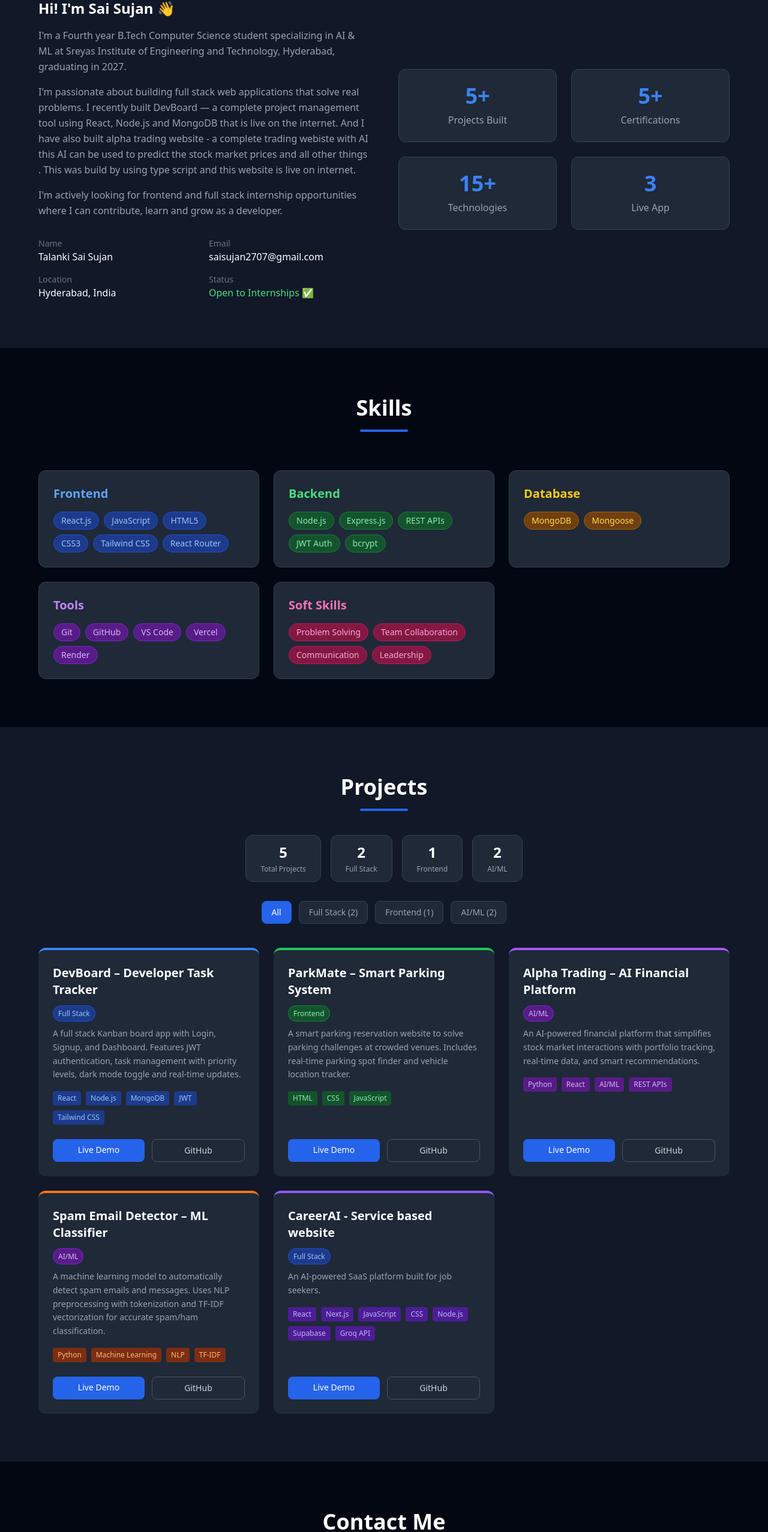
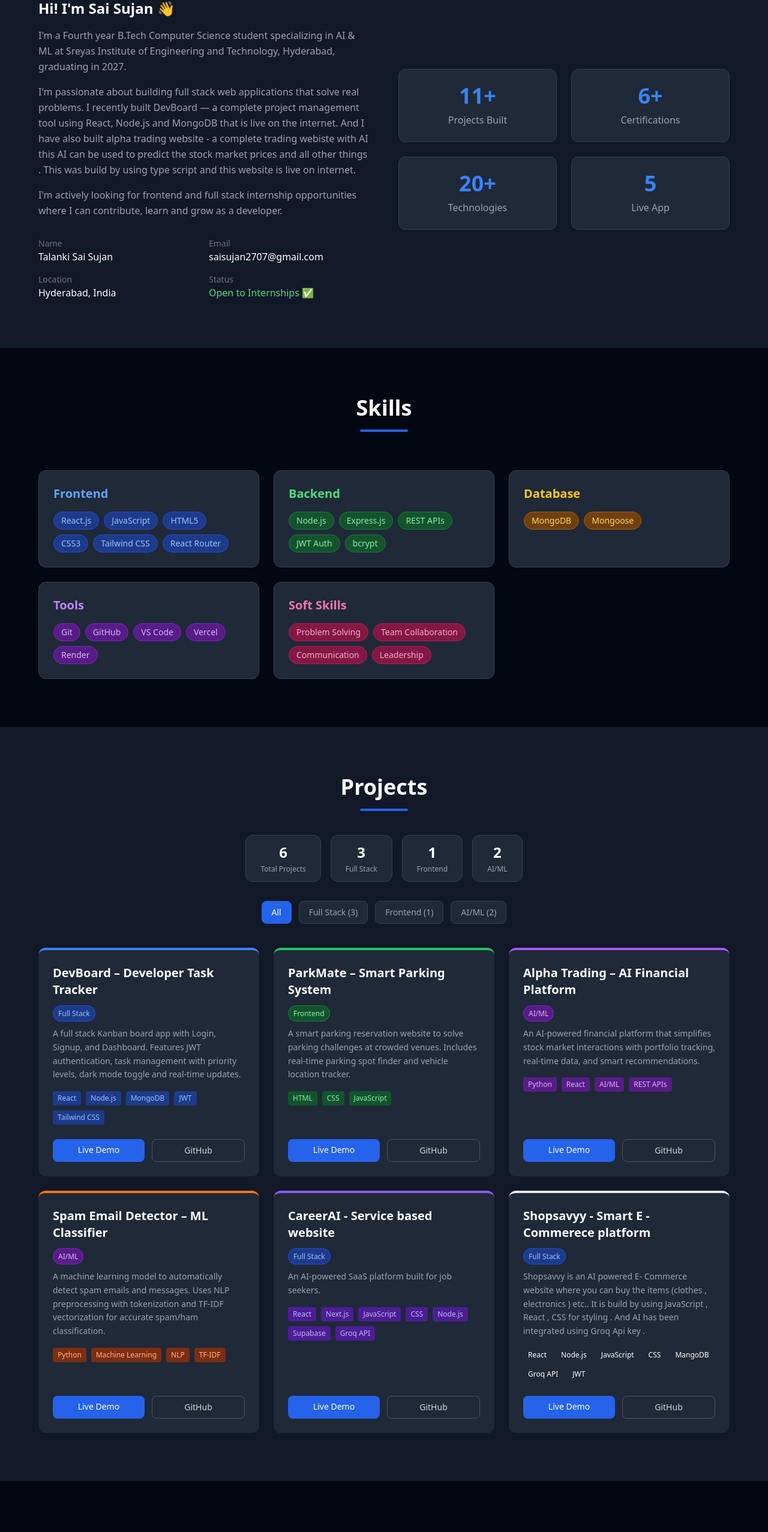
Before and after one commit to sai27031/Portfolio-, a React (Create React App) app: page / in a window 1280 px wide. Shown: the part 1006-3560 px from the top of the page at 60% size. Built offline with nearby package versions, Linux system fonts and the light colour scheme.

Commit message:
Update projects and about sections

```diff
--- a/src/About.jsx
+++ b/src/About.jsx
@@ -60,19 +60,19 @@ function About() {
           {/* Right - Stats */}
           <div className="grid grid-cols-2 gap-6">
             <div className="bg-gray-800 rounded-xl p-6 text-center border border-gray-700">
-              <h4 className="text-4xl font-bold text-blue-500 mb-2">5+</h4>
+              <h4 className="text-4xl font-bold text-blue-500 mb-2">11+</h4>
               <p className="text-gray-400">Projects Built</p>
             </div>
             <div className="bg-gray-800 rounded-xl p-6 text-center border border-gray-700">
-              <h4 className="text-4xl font-bold text-blue-500 mb-2">5+</h4>
+              <h4 className="text-4xl font-bold text-blue-500 mb-2">6+</h4>
               <p className="text-gray-400">Certifications</p>
             </div>
             <div className="bg-gray-800 rounded-xl p-6 text-center border border-gray-700">
-              <h4 className="text-4xl font-bold text-blue-500 mb-2">15+</h4>
+              <h4 className="text-4xl font-bold text-blue-500 mb-2">20+</h4>
               <p className="text-gray-400">Technologies</p>
             </div>
             <div className="bg-gray-800 rounded-xl p-6 text-center border border-gray-700">
-              <h4 className="text-4xl font-bold text-blue-500 mb-2">3</h4>
+              <h4 className="text-4xl font-bold text-blue-500 mb-2">5</h4>
               <p className="text-gray-400">Live App</p>
             </div>
           </div>
--- a/src/Projects.jsx
+++ b/src/Projects.jsx
@@ -1,5 +1,4 @@
 import { useState } from "react";
-
 function Projects() {
   const [activeFilter, setActiveFilter] = useState("All");
 
@@ -49,6 +48,16 @@ function Projects() {
       color: "violet",
       domain: "Full Stack",
     },
+    {
+      title: "Shopsavyy - Smart E - Commerece platform ",
+      description: "Shopsavvy is an AI powered E- Commerce website where you can buy the items (clothes , electronics ) etc.. It is build by using JavaScript , React , CSS for styling . And AI has been integrated using Groq Api key .",
+      tech: ["React", "Node.js", "JavaScript", "CSS", "MangoDB", "Groq API", "JWT"],
+      live: "https://shopsavyy.vercel.app/",
+      github: "https://github.com/sai27031/Shopsavyy-",
+      color: "Red",
+      domain: "Full Stack",
+    },
+
   ];
 
   const colorMap = {
@@ -57,6 +66,8 @@ function Projects() {
     purple: "border-purple-500",
     orange: "border-orange-500",
     violet: "border-violet-500",
+    Red: "border-Red-500",
+
   };
 
   const tagColorMap = {
@@ -65,6 +76,7 @@ function Projects() {
     purple: "bg-purple-900 text-purple-300",
     orange: "bg-orange-900 text-orange-300",
     violet: "bg-violet-900 text-violet-300",
+    Red: "bg-Red-900 text-Red-300",
   };
 
   const domainColorMap = {
@@ -86,11 +98,13 @@ function Projects() {
     <section id="projects" className="py-20 px-8 bg-gray-900">
       <div className="max-w-6xl mx-auto">
 
+        {/* Header */}
         <div className="text-center mb-10">
           <h2 className="text-4xl font-bold text-white mb-4">Projects</h2>
           <div className="w-20 h-1 bg-blue-600 mx-auto rounded"></div>
         </div>
 
+        {/* Stats Bar */}
         <div className="flex flex-wrap justify-center gap-4 mb-8">
           <div className="bg-gray-800 rounded-xl px-6 py-3 text-center border border-gray-700">
             <div className="text-2xl font-bold text-white">{projects.length}</div>
@@ -104,6 +118,7 @@ function Projects() {
           ))}
         </div>
 
+        {/* Filter Buttons */}
         <div className="flex flex-wrap justify-center gap-3 mb-10">
           {domains.map(domain => (
             <button
@@ -120,6 +135,7 @@ function Projects() {
           ))}
         </div>
 
+        {/* Projects Grid */}
         <div className="grid grid-cols-3 gap-6">
           {filtered.map(project => (
             <div key={project.title} className={`bg-gray-800 rounded-xl p-6 border-t-4 ${colorMap[project.color]} flex flex-col justify-between`}>
```
